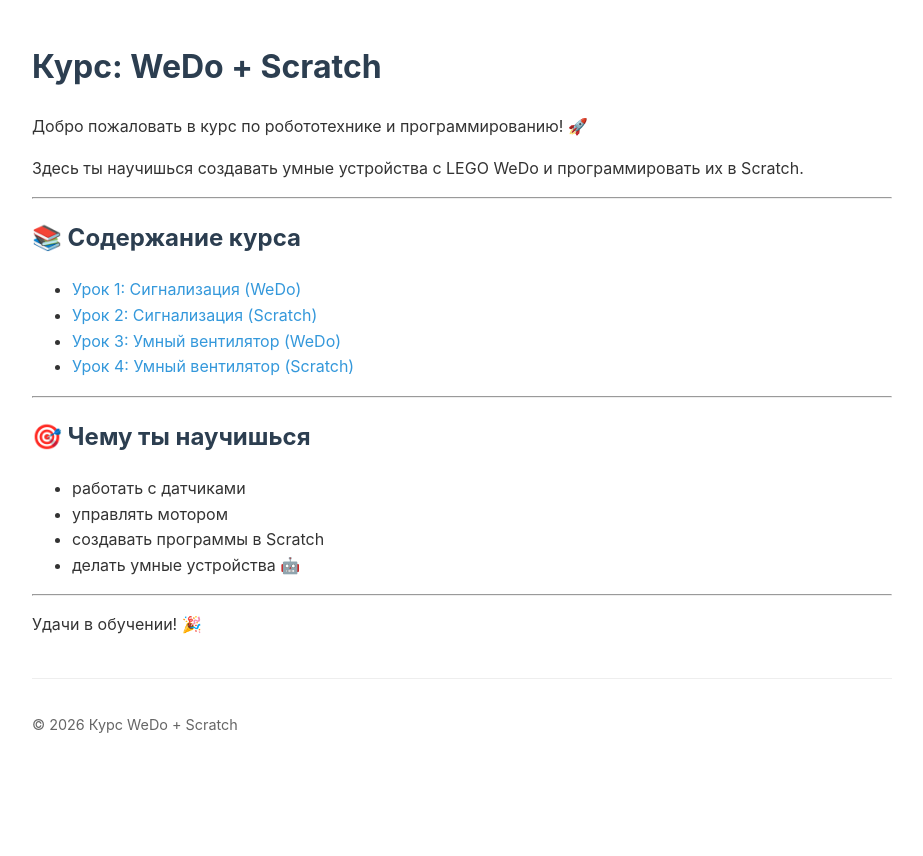
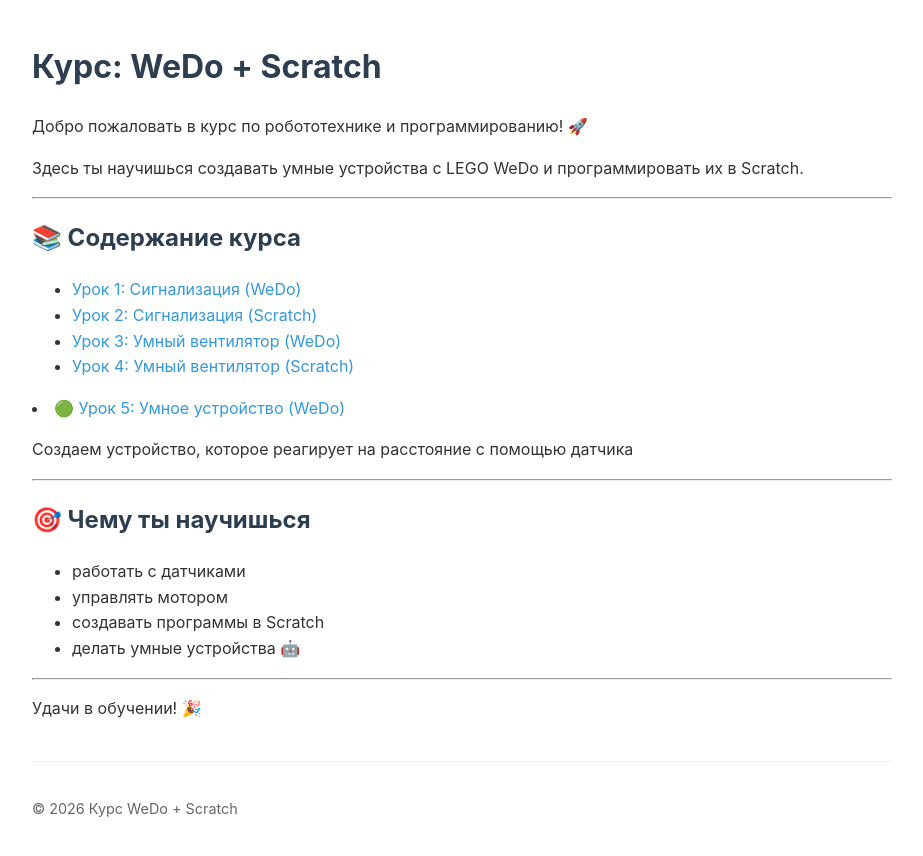
Before and after one commit to seerg0/wedo-scratch-course, a Jekyll site: the page built from index.md, in a window 1280 px wide. Shown: the top 856 px of the page, without its empty margins (178-1101 px from the left). Built offline with Jekyll 4.4.1, drawn with Linux system fonts in a browser that asks for light colours; our own code applies the rules of GitHub Pages for plain Markdown files.

Commit message:
Добавлен урок 5 и обновление index.md - Обновлена таблица содержания с добавлением урока 5.

```diff
--- a/index.md
+++ b/index.md
@@ -13,6 +13,11 @@
 - [Урок 3: Умный вентилятор (WeDo)](lessons/3_wedo_umnyy_ventilyator.md)
 - [Урок 4: Умный вентилятор (Scratch)](lessons/4_scratch_umnyy_ventilyator.md)
 
+<li>
+  <a href="lessons/5_umnoe_ustroystvo_na_svet_wedo.md">🟢 Урок 5: Умное устройство (WeDo)</a>
+  <p>Создаем устройство, которое реагирует на расстояние с помощью датчика</p>
+</li>
+
 ---
 
 ## 🎯 Чему ты научишься
```
